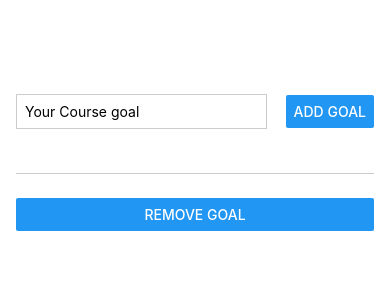
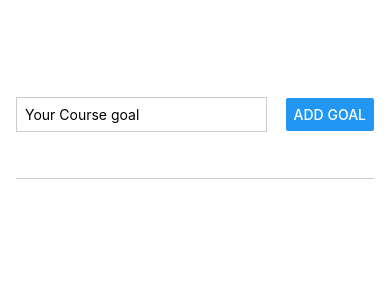
Before and after one commit to maniplek/mobile-app-development, a React Native app: screen / in a window 390 px wide. Shown: the top 300 px of the page. Built offline with nearby package versions, Linux system fonts and the light colour scheme.

Commit message:
removed btn

```diff
--- a/App.js
+++ b/App.js
@@ -27,7 +27,6 @@ export default function App() {
         />
         <Button title="Add Goal" onPress={addGoalHandler} />
       </View>
-      <Button title="remove goal" onPress={addGoalHandler} />
       <View>
 
       </View>
```
